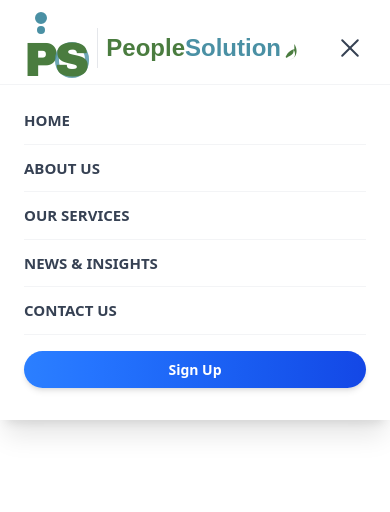
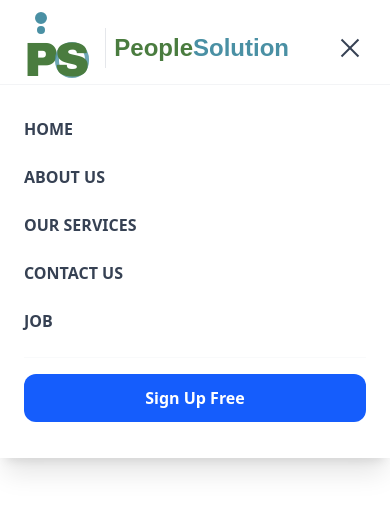
Before and after one commit to Rith0068/people-solution-front-end, a Nuxt app: page / in a window 390 px wide. Both pictures are taken after a click on the button 350 px from the left and 48 px from the top of the page. Shown: the top 512 px of the page. Built offline with nearby package versions, Linux system fonts and the light colour scheme.

Commit message:
edite header

```diff
--- a/app/components/Header.vue
+++ b/app/components/Header.vue
@@ -3,191 +3,129 @@
     :class="['w-full z-[100] top-0 sticky bg-white transition-all duration-300 ease-in-out', scrolled ? 'shadow-2xl py-2' : 'shadow-xl py-3']">
     <div class="max-w-[1400px] mx-auto px-6 flex items-center justify-between gap-6">
 
-      <!-- ── LOGO ── -->
       <NuxtLink to="/" class="flex items-center gap-2 shrink-0">
-
-        <!-- PS Monogram -->
         <div class="flex items-end">
-
-          <!-- P with person icon -->
           <div class="flex flex-col items-center">
-            <!-- Person icon -->
             <div class="flex flex-col items-center mb-0.5">
               <div class="w-3 h-3 rounded-full bg-[#4a90a4] border-2 border-[#4a90a4]"></div>
               <div class="w-2 h-2 rounded-full bg-[#4a90a4] mt-0.5"></div>
             </div>
-            <span
-              class="text-5xl font-black leading-none text-[#4a7c3f]"
-              style="font-family: 'Arial Black', sans-serif;"
-            >P</span>
+            <span class="text-5xl font-black leading-none text-[#4a7c3f]" style="font-family: 'Arial Black', sans-serif;">P</span>
           </div>
-
-          <!-- S with circle ring -->
           <div class="relative -ml-1 flex flex-col items-center">
             <div class="relative">
               <div class="absolute inset-0 flex items-center justify-center">
                 <div class="w-9 h-9 rounded-full border-4 border-[#4a90a4] opacity-80"></div>
               </div>
-              <span
-                class="relative text-5xl font-black leading-none text-[#4a7c3f] z-10"
-                style="font-family: 'Arial Black', sans-serif;"
-              >S</span>
+              <span class="relative text-5xl font-black leading-none text-[#4a7c3f] z-10" style="font-family: 'Arial Black', sans-serif;">S</span>
             </div>
           </div>
         </div>
-
-        <!-- Divider -->
-        <div class="w-px h-10 bg-gray-200"></div>
-
-        <!-- Brand text -->
+        <div class="w-px h-10 bg-gray-200 ml-2"></div>
         <div class="flex items-end leading-none">
-          <span
-            class="text-2xl font-bold text-[#4a7c3f]"
-            style="font-family: Arial, sans-serif;"
-          >People</span>
-          <span
-            class="text-2xl font-bold text-[#4a90a4]"
-            style="font-family: Arial, sans-serif;"
-          >Solution</span>
-          <!-- Leaf icon -->
-          <svg
-            class="w-4 h-4 text-[#4a7c3f] mb-1 ml-0.5 shrink-0"
-            viewBox="0 0 24 24"
-            fill="currentColor"
-          >
-            <path d="M17 8C8 10 5.9 16.17 3.82 19.34L5.71 21l1-1C8 19 9 19 12 17c3-2 4-4 4-8 0 0 2 2 2 6s-2 8-8 8c0 0 8 0 10-9 2-7-3-14-3-14z"/>
-          </svg>
+          <span class="text-2xl font-bold text-[#4a7c3f]" style="font-family: Arial, sans-serif;">People</span>
+          <span class="text-2xl font-bold text-[#4a90a4]" style="font-family: Arial, sans-serif;">Solution</span>
         </div>
-
       </NuxtLink>
 
-      <!-- ── DESKTOP NAV ── -->
       <nav class="hidden lg:flex items-center gap-7">
-        <NuxtLink
-          v-for="link in navLinks"
-          :key="link.label"
-          :to="link.to"
-          class="relative text-[15px] font-semibold text-gray-800 pb-1 whitespace-nowrap
-                 after:absolute after:bottom-0 after:left-0
-                 after:w-0 after:h-[2px] after:bg-blue-500
-                 after:transition-all after:duration-300
-                 hover:after:w-full hover:text-blue-600
-                 transition-colors duration-200"
-          active-class="text-blue-600 after:w-full"
-        >
+        <NuxtLink v-for="link in navLinks" :key="link.label" :to="link.to"
+          class="relative text-[15px] font-semibold text-gray-800 pb-1 whitespace-nowrap after:absolute after:bottom-0 after:left-0 after:w-0 after:h-[2px] after:bg-blue-500 after:transition-all after:duration-300 hover:after:w-full hover:text-blue-600 transition-colors duration-200"
+          active-class="text-blue-600 after:w-full">
           {{ link.label }}
         </NuxtLink>
       </nav>
 
-      <!-- ── AUTH BUTTONS (desktop) ── -->
       <div class="hidden lg:flex items-center gap-3 shrink-0">
-        <NuxtLink
+
+        <NuxtLink v-if="!user"
           to="/signup"
-          class="text-[14px] font-semibold text-white
-                 bg-gradient-to-r from-blue-500 to-blue-700
-                 px-5 py-2 rounded-full shadow-md
-                 hover:from-blue-600 hover:to-blue-800
-                 hover:shadow-blue-300 hover:shadow-lg hover:-translate-y-0.5
-                 transition-all duration-300"
+          class="text-[14px] font-semibold text-white bg-gradient-to-r from-blue-500 to-blue-700 px-6 py-2.5 rounded-full shadow-md hover:from-blue-600 hover:to-blue-800 hover:shadow-lg transition-all duration-300"
         >
-          Sign Up
+          Sign Up Free
         </NuxtLink>
+
+        <div v-else class="flex items-center gap-4">
+          <NuxtLink to="/profile" class="flex items-center gap-3 bg-[#f0f7f4] hover:bg-[#e4efeb] p-1.5 pr-5 rounded-full border border-[#4a7c3f]/10 transition-all group">
+            <img
+              :src="user.avatar || 'https://i.pravatar.cc/100'"
+              class="w-10 h-10 rounded-full border-2 border-white object-cover shadow-sm"
+            />
+            <div class="flex flex-col">
+              <span class="text-[13px] font-black text-gray-900 leading-none group-hover:text-[#4a7c3f] transition-colors">
+                {{ user.name }}
+              </span>
+              <span class="text-[10px] font-bold text-[#4a7c3f] uppercase tracking-widest mt-0.5">Account Info</span>
+            </div>
+          </NuxtLink>
+
+          <button @click="logout" class="text-xs font-bold text-red-400 hover:text-red-600 underline">
+            Logout
+          </button>
+        </div>
+
       </div>
 
-      <!-- ── HAMBURGER (mobile) ── -->
-      <button
-        class="lg:hidden flex flex-col justify-center gap-1.5 p-1 shrink-0"
-        aria-label="Toggle navigation"
-        @click="menuOpen = !menuOpen"
-      >
-        <span
-          :class="[
-            'block w-6 h-0.5 bg-gray-700 rounded transition-all duration-300',
-            menuOpen ? 'translate-y-2 rotate-45' : ''
-          ]"
-        ></span>
-        <span
-          :class="[
-            'block w-6 h-0.5 bg-gray-700 rounded transition-all duration-300',
-            menuOpen ? 'opacity-0' : ''
-          ]"
-        ></span>
-        <span
-          :class="[
-            'block w-6 h-0.5 bg-gray-700 rounded transition-all duration-300',
-            menuOpen ? '-translate-y-2 -rotate-45' : ''
-          ]"
-        ></span>
+      <button class="lg:hidden flex flex-col justify-center gap-1.5 p-1" @click="menuOpen = !menuOpen">
+        <span :class="['block w-6 h-0.5 bg-gray-700 transition-all', menuOpen ? 'translate-y-2 rotate-45' : '']"></span>
+        <span :class="['block w-6 h-0.5 bg-gray-700 transition-all', menuOpen ? 'opacity-0' : '']"></span>
+        <span :class="['block w-6 h-0.5 bg-gray-700 transition-all', menuOpen ? '-translate-y-2 -rotate-45' : '']"></span>
       </button>
-
     </div>
 
-    <!-- ── MOBILE MENU ── -->
-    <Transition
-      enter-active-class="transition-all duration-300 ease-out"
-      enter-from-class="opacity-0 -translate-y-2"
-      enter-to-class="opacity-100 translate-y-0"
-      leave-active-class="transition-all duration-200 ease-in"
-      leave-from-class="opacity-100 translate-y-0"
-      leave-to-class="opacity-0 -translate-y-2"
-    >
-      <div v-if="menuOpen" class="lg:hidden border-t border-gray-100 bg-white">
-        <nav class="flex flex-col px-6 py-3">
-          <NuxtLink
-            v-for="link in navLinks"
-            :key="link.label"
-            :to="link.to"
-            class="py-3 border-b border-gray-100 text-[15px] font-semibold text-gray-700
-                   hover:text-blue-600 hover:pl-2 transition-all duration-200"
-            active-class="text-blue-600"
-            @click="menuOpen = false"
-          >
-            {{ link.label }}
-          </NuxtLink>
+    <div v-if="menuOpen" class="lg:hidden border-t border-gray-100 bg-white px-6 py-6 space-y-4">
+        <div v-if="user" class="flex items-center gap-4 p-3 bg-gray-50 rounded-2xl">
+            <img :src="user.avatar || 'https://i.pravatar.cc/100'" class="w-12 h-12 rounded-full border-2 border-[#4a7c3f]" />
+            <div>
+              <p class="font-black text-gray-900">{{ user.name }}</p>
+              <NuxtLink @click="menuOpen = false" to="/profile" class="text-xs font-bold text-[#4a7c3f] underline">View Profile</NuxtLink>
+            </div>
+        </div>
 
-          <!-- Mobile auth buttons -->
-          <div class="flex gap-3 pt-4 pb-2">
-            <NuxtLink
-              to="/signup"
-              class="flex-1 text-center text-[14px] font-semibold text-white
-                     bg-gradient-to-r from-blue-500 to-blue-700
-                     px-4 py-2 rounded-full shadow-md
-                     hover:from-blue-600 hover:to-blue-800 transition-all duration-300"
-              @click="menuOpen = false"
-            >
-              Sign Up
-            </NuxtLink>
-          </div>
+        <nav class="flex flex-col gap-2">
+           <NuxtLink v-for="link in navLinks" :key="link.label" :to="link.to" @click="menuOpen = false" class="py-2 font-bold text-gray-700 hover:text-blue-600">{{ link.label }}</NuxtLink>
         </nav>
-      </div>
-    </Transition>
 
+        <div class="pt-4 border-t border-gray-50">
+          <NuxtLink v-if="!user" to="/signup" @click="menuOpen = false" class="block text-center bg-blue-600 text-white py-3 rounded-xl font-bold">Sign Up Free</NuxtLink>
+          <button v-else @click="logout" class="block w-full text-center bg-red-50 text-red-500 py-3 rounded-xl font-bold">Log Out</button>
+        </div>
+    </div>
   </header>
 </template>
 
 <script setup>
-// ── Scroll shrink ──
+// Use global state
+const user = useState('user')
+
+// Scroll logic
 const scrolled = ref(false)
+const menuOpen = ref(false)
 
 onMounted(() => {
   const onScroll = () => { scrolled.value = window.scrollY > 20 }
   window.addEventListener('scroll', onScroll, { passive: true })
-  onUnmounted(() => window.removeEventListener('scroll', onScroll))
+
+  // Persist user on refresh
+  const saved = localStorage.getItem('user')
+  if (saved && !user.value) {
+    user.value = JSON.parse(saved)
+  }
 })
 
-// ── Mobile menu ──
-const menuOpen = ref(false)
+// Logout Logic
+const logout = () => {
+  user.value = null
+  localStorage.removeItem('user')
+  menuOpen.value = false
+  navigateTo('/login')
+}
 
-// Close menu on route change
-const route = useRoute()
-watch(() => route.path, () => { menuOpen.value = false })
-
-// ── Nav links ──
 const navLinks = [
-  { label: 'HOME',         to: '/'          },
-  { label: 'ABOUT US',     to: '/about'     },
-  { label: 'OUR SERVICES', to: '/services'  },
-  { label: 'NEWS & INSIGHTS', to: '/news'   },
-  { label: 'CONTACT US',   to: '/contact'   },
+    { label: 'HOME', to: '/' },
+    { label: 'ABOUT US', to: '/about' },
+    { label: 'OUR SERVICES', to: '/services' },
+    { label: 'CONTACT US', to: '/contact' },
+    { label: 'JOB', to: '/job' }
 ]
 </script>
```
